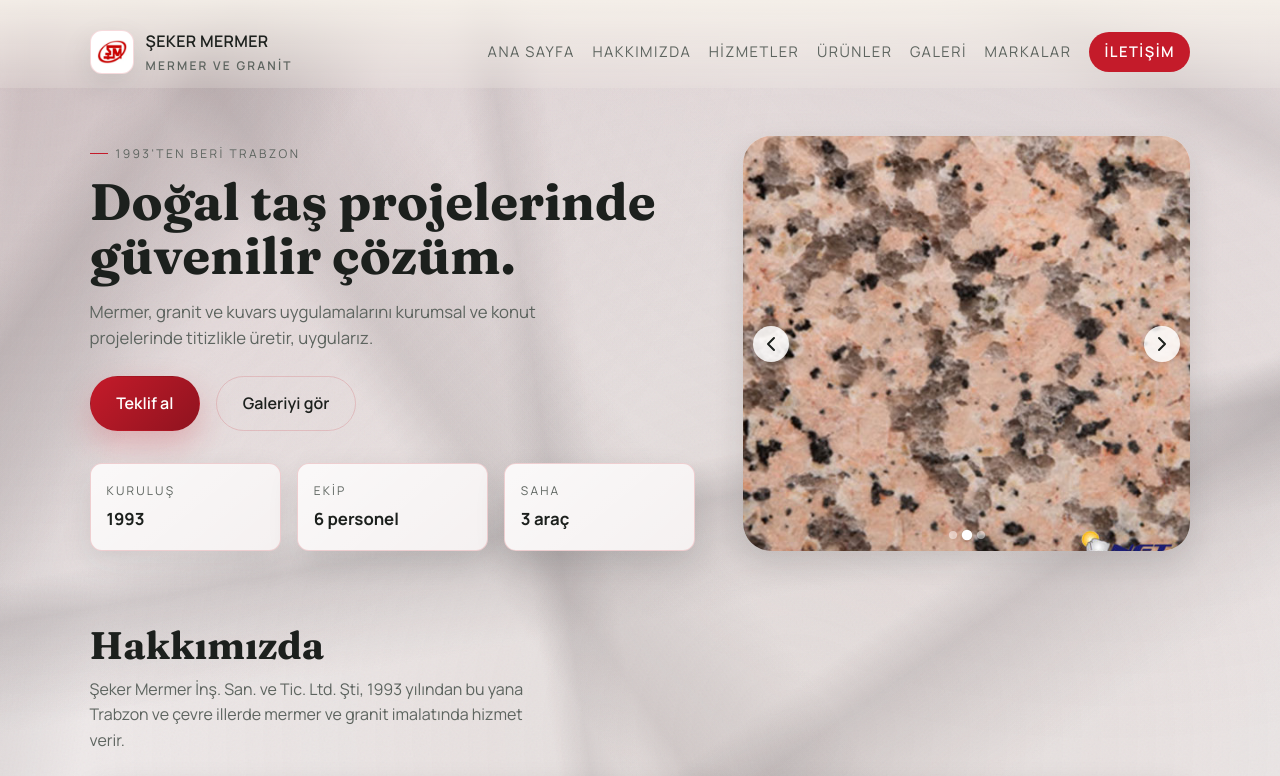
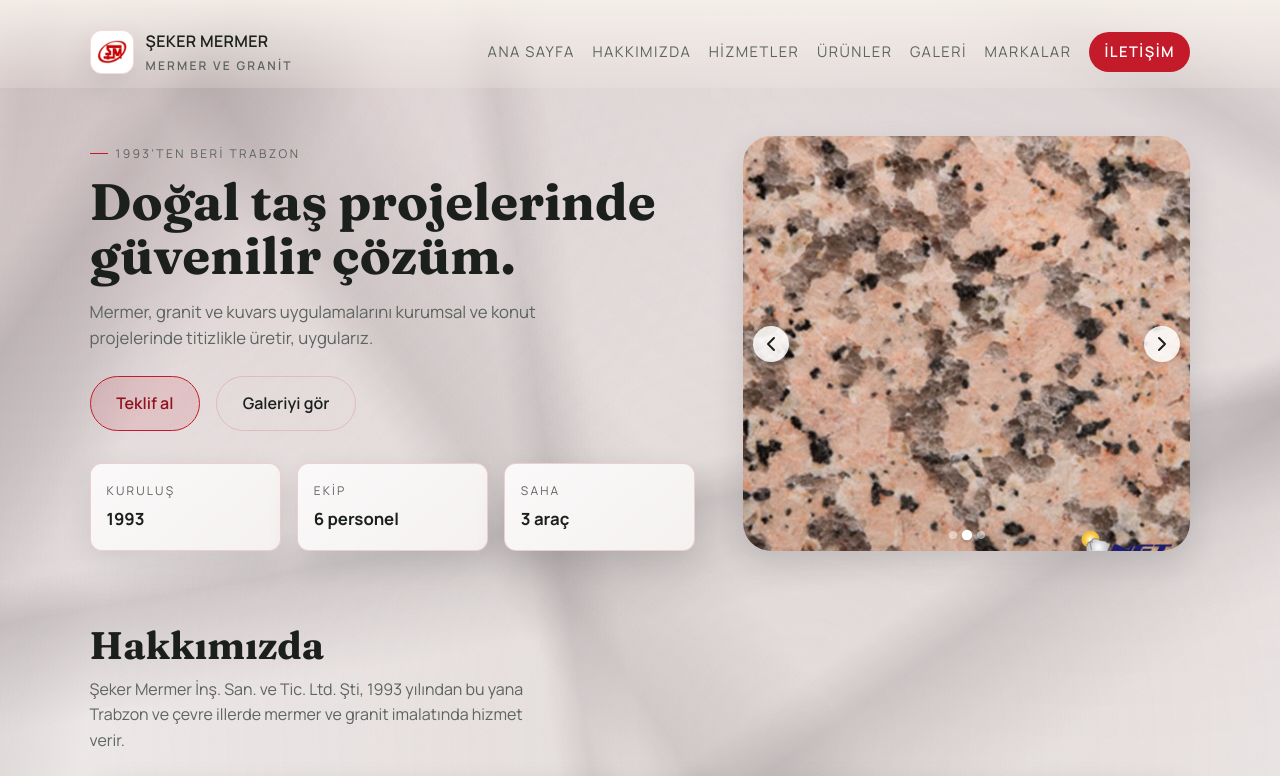
Before and after one commit to ahmetesreff/seker-site, a Nuxt app: page / in a window 1280 px wide. Shown: the top 776 px of the page. Built offline with nearby package versions, Linux system fonts and the light colour scheme; no server answers.

Commit message:
style: primary button outline style matching whatsapp button

```diff
--- a/assets/main.css
+++ b/assets/main.css
@@ -338,9 +338,14 @@ img {
 }
 
 .btn-primary {
-  background: linear-gradient(135deg, var(--accent), var(--accent-strong));
-  color: #fff;
-  box-shadow: 0 14px 32px rgba(196, 27, 42, 0.25);
+  background: var(--accent-soft);
+  border-color: var(--accent);
+  color: var(--accent-strong);
+  justify-content: center;
+}
+
+.btn-primary:hover {
+  background: rgba(196, 27, 42, 0.2);
 }
 
 .btn-ghost {
```
